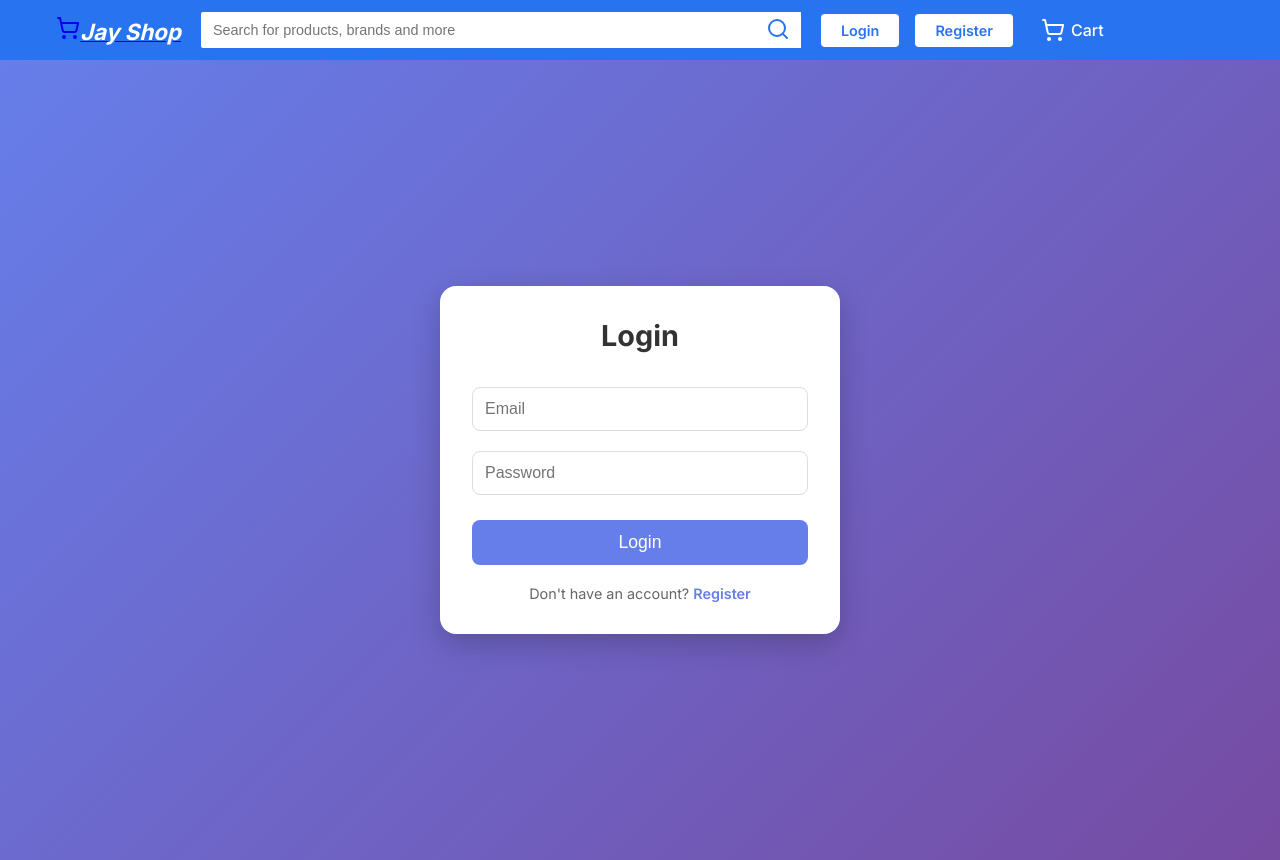
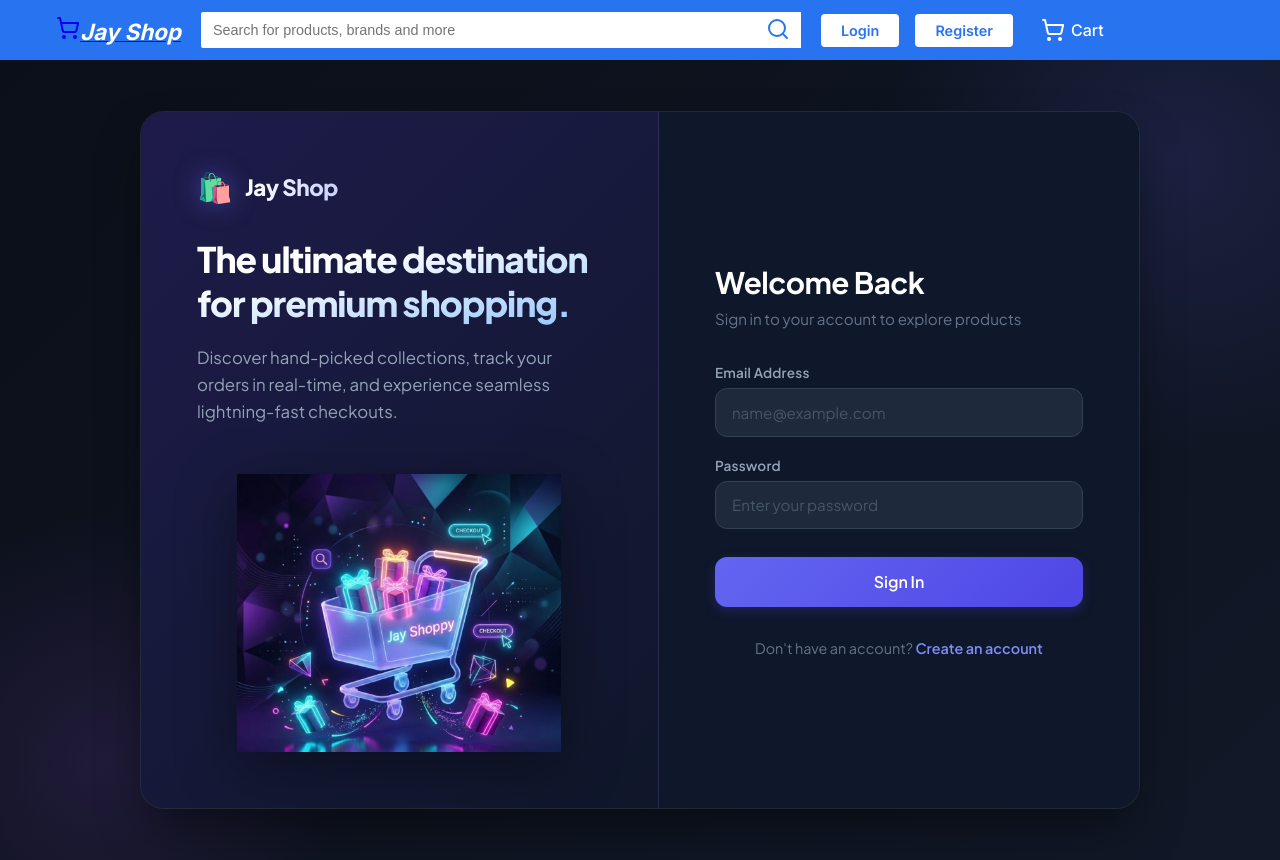
Before and after one commit to jayaraj0964/jayshopy, a React (Create React App) app in the folder shopping/: page /login in a window 1280 px wide. Built offline with nearby package versions, Linux system fonts and the light colour scheme.

Commit message:
feat: implement premium split-screen login page, auto redirects, and navbar product search filter

```diff
--- a/shopping/src/components/Auth.css
+++ b/shopping/src/components/Auth.css
@@ -1,78 +1,280 @@
-/* styles/Auth.css */
+@import url('https://fonts.googleapis.com/css2?family=Plus+Jakarta+Sans:wght@300;400;500;600;700;800&display=swap');
+
 .auth-container {
   display: flex;
   justify-content: center;
   align-items: center;
   min-height: 100vh;
-  background: linear-gradient(135deg, #667eea 0%, #764ba2 100%);
-  padding: 20px;
+  background: linear-gradient(135deg, #0b0f19 0%, #111827 100%);
+  padding: 2.5rem;
+  font-family: 'Plus Jakarta Sans', sans-serif;
+  color: #f3f4f6;
+  position: relative;
+  overflow: hidden;
+}
+
+/* Add a glowing ambient background effect */
+.auth-container::before {
+  content: '';
+  position: absolute;
+  width: 600px;
+  height: 600px;
+  background: radial-gradient(circle, rgba(99, 102, 241, 0.15) 0%, rgba(99, 102, 241, 0) 70%);
+  top: -200px;
+  right: -200px;
+  z-index: 0;
+  pointer-events: none;
+}
+
+.auth-container::after {
+  content: '';
+  position: absolute;
+  width: 500px;
+  height: 500px;
+  background: radial-gradient(circle, rgba(168, 85, 247, 0.12) 0%, rgba(168, 85, 247, 0) 70%);
+  bottom: -150px;
+  left: -150px;
+  z-index: 0;
+  pointer-events: none;
+}
+
+.auth-wrapper {
+  background: rgba(17, 24, 39, 0.6);
+  backdrop-filter: blur(12px);
+  -webkit-backdrop-filter: blur(12px);
+  border: 1px solid rgba(255, 255, 255, 0.08);
+  border-radius: 24px;
+  display: flex;
+  width: 100%;
+  max-width: 1000px;
+  min-height: 600px;
+  overflow: hidden;
+  box-shadow: 0 25px 50px -12px rgba(0, 0, 0, 0.5);
+  z-index: 1;
+}
+
+.auth-hero {
+  flex: 1.1;
+  background: linear-gradient(135deg, #1e1b4b 0%, #0f172a 100%);
+  padding: 3.5rem;
+  display: flex;
+  flex-direction: column;
+  justify-content: space-between;
+  border-right: 1px solid rgba(255, 255, 255, 0.08);
+  position: relative;
+}
+
+.brand-logo {
+  display: flex;
+  align-items: center;
+  gap: 0.75rem;
+  margin-bottom: 2rem;
+}
+
+.brand-icon {
+  font-size: 1.8rem;
+  filter: drop-shadow(0 0 12px rgba(99, 102, 241, 0.5));
+}
+
+.brand-name {
+  font-size: 1.4rem;
+  font-weight: 800;
+  letter-spacing: -0.5px;
+  background: linear-gradient(to right, #ffffff, #c7d2fe);
+  -webkit-background-clip: text;
+  -webkit-text-fill-color: transparent;
+}
+
+.auth-hero-content h1 {
+  font-size: 2.2rem;
+  font-weight: 800;
+  line-height: 1.25;
+  margin-bottom: 1.25rem;
+  letter-spacing: -1px;
+  background: linear-gradient(to bottom right, #ffffff 30%, #93c5fd 100%);
+  -webkit-background-clip: text;
+  -webkit-text-fill-color: transparent;
+}
+
+.auth-hero-content p {
+  color: #94a3b8;
+  font-size: 1.05rem;
+  line-height: 1.6;
+  margin-bottom: 2rem;
+}
+
+.auth-hero-img-wrap {
+  display: flex;
+  justify-content: center;
+  align-items: center;
+  flex: 1;
+  margin-top: 1rem;
+}
+
+.auth-hero-img {
+  max-width: 80%;
+  max-height: 280px;
+  object-fit: contain;
+  filter: drop-shadow(0 15px 30px rgba(0, 0, 0, 0.4));
+  animation: floating 6s ease-in-out infinite;
+}
+
+@keyframes floating {
+  0% { transform: translateY(0px); }
+  50% { transform: translateY(-12px); }
+  100% { transform: translateY(0px); }
 }
 
 .auth-card {
-  background: white;
-  padding: 2rem;
-  border-radius: 16px;
-  box-shadow: 0 10px 30px rgba(0,0,0,0.2);
-  width: 100%;
-  max-width: 400px;
+  flex: 1;
+  background: #0f172a;
+  padding: 3.5rem;
+  display: flex;
+  flex-direction: column;
+  justify-content: center;
+}
+
+.auth-card-header {
+  margin-bottom: 2.25rem;
+}
+
+.auth-card-header h2 {
+  font-size: 1.85rem;
+  font-weight: 700;
+  color: #ffffff;
+  margin-bottom: 0.5rem;
+  letter-spacing: -0.5px;
+}
+
+.auth-card-header p {
+  color: #64748b;
+  font-size: 0.95rem;
+}
+
+.auth-form {
+  display: flex;
+  flex-direction: column;
+  gap: 1.25rem;
+}
+
+.input-group {
+  display: flex;
+  flex-direction: column;
+  gap: 0.45rem;
+  text-align: left;
+}
+
+.input-group label {
+  font-size: 0.85rem;
+  font-weight: 600;
+  color: #94a3b8;
+  letter-spacing: 0.2px;
+}
+
+.input-group input {
+  padding: 0.85rem 1rem;
+  background: #1e293b;
+  border: 1px solid #334155;
+  border-radius: 12px;
+  color: #ffffff;
+  font-size: 0.95rem;
+  transition: all 0.2s cubic-bezier(0.4, 0, 0.2, 1);
+  font-family: inherit;
+}
+
+.input-group input::placeholder {
+  color: #475569;
+}
+
+.input-group input:focus {
+  outline: none;
+  border-color: #6366f1;
+  box-shadow: 0 0 0 3px rgba(99, 102, 241, 0.15);
+  background: #0f172a;
+}
+
+.error-message {
+  color: #f87171;
+  font-size: 0.85rem;
+  font-weight: 500;
+  background: rgba(248, 113, 113, 0.08);
+  padding: 0.75rem 1rem;
+  border-radius: 10px;
+  border: 1px solid rgba(248, 113, 113, 0.2);
+  text-align: left;
+}
+
+.login-btn {
+  padding: 0.9rem;
+  background: linear-gradient(135deg, #6366f1 0%, #4f46e5 100%);
+  color: #ffffff;
+  border: none;
+  border-radius: 12px;
+  font-size: 1rem;
+  font-weight: 600;
+  cursor: pointer;
+  transition: all 0.2s cubic-bezier(0.4, 0, 0.2, 1);
+  margin-top: 0.5rem;
+  box-shadow: 0 4px 12px rgba(79, 70, 229, 0.25);
+  font-family: inherit;
+}
+
+.login-btn:hover:not(:disabled) {
+  transform: translateY(-1px);
+  box-shadow: 0 8px 20px rgba(79, 70, 229, 0.4);
+}
+
+.login-btn:active:not(:disabled) {
+  transform: translateY(0);
+}
+
+.login-btn:disabled {
+  background: #334155;
+  color: #64748b;
+  cursor: not-allowed;
+  box-shadow: none;
+}
+
+.switch-auth {
+  margin-top: 2rem;
+  font-size: 0.9rem;
+  color: #64748b;
   text-align: center;
 }
 
-.auth-card h2 {
-  margin-bottom: 1.5rem;
-  color: #333;
-  font-size: 1.8rem;
-}
-
-.auth-card input {
-  width: 100%;
-  padding: 12px;
-  margin: 10px 0;
-  border: 1px solid #ddd;
-  border-radius: 8px;
-  font-size: 1rem;
-}
-
-.auth-card button {
-  width: 100%;
-  padding: 12px;
-  margin-top: 15px;
-  background: #667eea;
-  color: white;
-  border: none;
-  border-radius: 8px;
-  font-size: 1.1rem;
-  cursor: pointer;
-  transition: 0.3s;
-}
-
-.auth-card button:disabled {
-  background: #999;
-  cursor: not-allowed;
-}
-
-.auth-card button:hover:not(:disabled) {
-  background: #5a6fd8;
-}
-
-.error {
-  color: #e74c3c;
-  font-size: 0.9rem;
-  margin: 10px 0;
-}
-
-.switch-auth {
-  margin-top: 20px;
-  font-size: 0.9rem;
-  color: #666;
-}
-
 .switch-auth a {
-  color: #667eea;
+  color: #818cf8;
   text-decoration: none;
   font-weight: 600;
+  transition: color 0.2s ease;
 }
 
 .switch-auth a:hover {
+  color: #a5b4fc;
   text-decoration: underline;
 }
+
+/* Responsive adjustments */
+@media (max-width: 868px) {
+  .auth-hero {
+    display: none;
+  }
+
+  .auth-wrapper {
+    max-width: 460px;
+  }
+
+  .auth-card {
+    padding: 2.5rem;
+  }
+}
+
+@media (max-width: 480px) {
+  .auth-container {
+    padding: 1rem;
+  }
+
+  .auth-card {
+    padding: 2rem 1.5rem;
+  }
+}
--- a/shopping/src/components/Login.js
+++ b/shopping/src/components/Login.js
@@ -2,6 +2,8 @@
 import React, { useState } from 'react';
 import { Link, useNavigate } from 'react-router-dom';
 import { useAuth } from '../context/AuthContext';
+import shoppingHeroImage from './shopping_login_hero.jpg';
+import './Auth.css';
 
 function Login() {
   const [email, setEmail] = useState('');
@@ -23,32 +25,58 @@ function Login() {
 
   return (
     <div className="auth-container">
+      <div className="auth-wrapper">
+        <div className="auth-hero">
+          <div className="auth-hero-content">
+            <div className="brand-logo">
+              <span className="brand-icon">🛍️</span>
+              <span className="brand-name">Jay Shop</span>
+            </div>
+            <h1>The ultimate destination for premium shopping.</h1>
+            <p>Discover hand-picked collections, track your orders in real-time, and experience seamless lightning-fast checkouts.</p>
+          </div>
+          <div className="auth-hero-img-wrap">
+            <img src={shoppingHeroImage} alt="Shopping Illustration" className="auth-hero-img" />
+          </div>
+        </div>
         <div className="auth-card">
-        <h2>Login</h2>
-        <form onSubmit={handleSubmit}>
+          <div className="auth-card-header">
+            <h2>Welcome Back</h2>
+            <p>Sign in to your account to explore products</p>
+          </div>
+          <form onSubmit={handleSubmit} className="auth-form">
+            <div className="input-group">
+              <label>Email Address</label>
               <input
                 type="email"
-            placeholder="Email"
+                placeholder="name@example.com"
                 value={email}
                 onChange={(e) => setEmail(e.target.value)}
                 required
               />
+            </div>
+            <div className="input-group">
+              <label>Password</label>
               <input
                 type="password"
-            placeholder="Password"
+                placeholder="Enter your password"
                 value={password}
                 onChange={(e) => setPassword(e.target.value)}
                 required
               />
-          {error && <p className="error">{error}</p>}
-          <button type="submit" className="login-btn">Login</button>
+            </div>
+            {error && <div className="error-message">{error}</div>}
+            <button type="submit" className="login-btn">
+              Sign In
+            </button>
           </form>
           <p className="switch-auth">
-          Don't have an account? <Link to="/register">Register</Link>
+            Don't have an account? <Link to="/register">Create an account</Link>
           </p>
+        </div>
       </div>
     </div>
   );
 }
 
-export default Login;  // ← MUST BE HERE
+export default Login;
--- a/shopping/src/components/Register.js
+++ b/shopping/src/components/Register.js
@@ -2,7 +2,8 @@
 import { useState } from 'react';
 import { useNavigate, Link } from 'react-router-dom';
 import { api } from '../services/api';
-import '../components/Auth.css'; // Reuse same CSS
+import shoppingHeroImage from './shopping_login_hero.jpg';
+import './Auth.css'; // Reuse same CSS
 
 export default function Register() {
   const [form, setForm] = useState({
@@ -60,54 +61,86 @@ export default function Register() {
 
   return (
     <div className="auth-container">
+      <div className="auth-wrapper">
+        <div className="auth-hero">
+          <div className="auth-hero-content">
+            <div className="brand-logo">
+              <span className="brand-icon">🛍️</span>
+              <span className="brand-name">Jay Shop</span>
+            </div>
+            <h1>Join a community of smart shoppers.</h1>
+            <p>Create an account to save your favorite products, view order history, and receive exclusive offers.</p>
+          </div>
+          <div className="auth-hero-img-wrap">
+            <img src={shoppingHeroImage} alt="Shopping Illustration" className="auth-hero-img" />
+          </div>
+        </div>
         <div className="auth-card">
+          <div className="auth-card-header">
             <h2>Create Account</h2>
-        <form onSubmit={handleSubmit}>
+            <p>Get started with your free account today</p>
+          </div>
+          <form onSubmit={handleSubmit} className="auth-form">
+            <div className="input-group">
+              <label>Full Name</label>
               <input
                 type="text"
                 name="name"
-            placeholder="Full Name"
+                placeholder="John Doe"
                 value={form.name}
                 onChange={handleChange}
                 required
               />
+            </div>
+            <div className="input-group">
+              <label>Email Address</label>
               <input
                 type="email"
                 name="email"
-            placeholder="Email"
+                placeholder="name@example.com"
                 value={form.email}
                 onChange={handleChange}
                 required
               />
+            </div>
+            <div className="input-group">
+              <label>Phone Number</label>
               <input
                 type="tel"
                 name="phone"
-            placeholder="Phone (10 digits)"
+                placeholder="10-digit number"
                 value={form.phone}
                 onChange={handleChange}
                 required
               />
+            </div>
+            <div className="input-group">
+              <label>Password</label>
               <input
                 type="password"
                 name="password"
-            placeholder="Password"
+                placeholder="At least 6 characters"
                 value={form.password}
                 onChange={handleChange}
                 required
               />
+            </div>
+            <div className="input-group">
+              <label>Confirm Password</label>
               <input
                 type="password"
                 name="confirmPassword"
-            placeholder="Confirm Password"
+                placeholder="Confirm your password"
                 value={form.confirmPassword}
                 onChange={handleChange}
                 required
               />
+            </div>
 
-          {error && <p className="error">{error}</p>}
+            {error && <div className="error-message">{error}</div>}
 
-          <button type="submit" disabled={loading}>
-            {loading ? 'Creating...' : 'Register'}
+            <button type="submit" disabled={loading} className="login-btn">
+              {loading ? 'Creating Account...' : 'Register'}
             </button>
           </form>
 
@@ -116,5 +149,6 @@ export default function Register() {
           </p>
         </div>
       </div>
+    </div>
   );
 }
```
Also changed, not shown: shopping/src/components/Navbar.js (+28 -2 lines), shopping/src/components/UserDashboard.js (+24 -5 lines), shopping/src/components/shopping_login_hero.jpg (added). Lines whose indentation alone changed are shown as unchanged.
